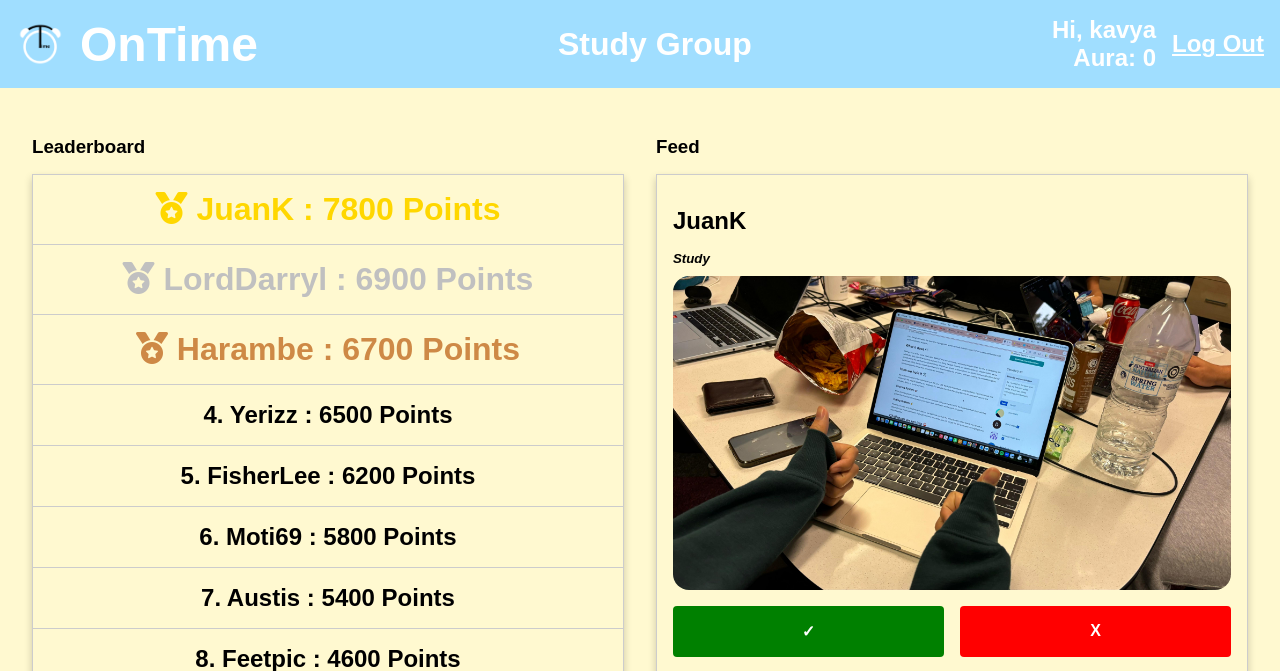
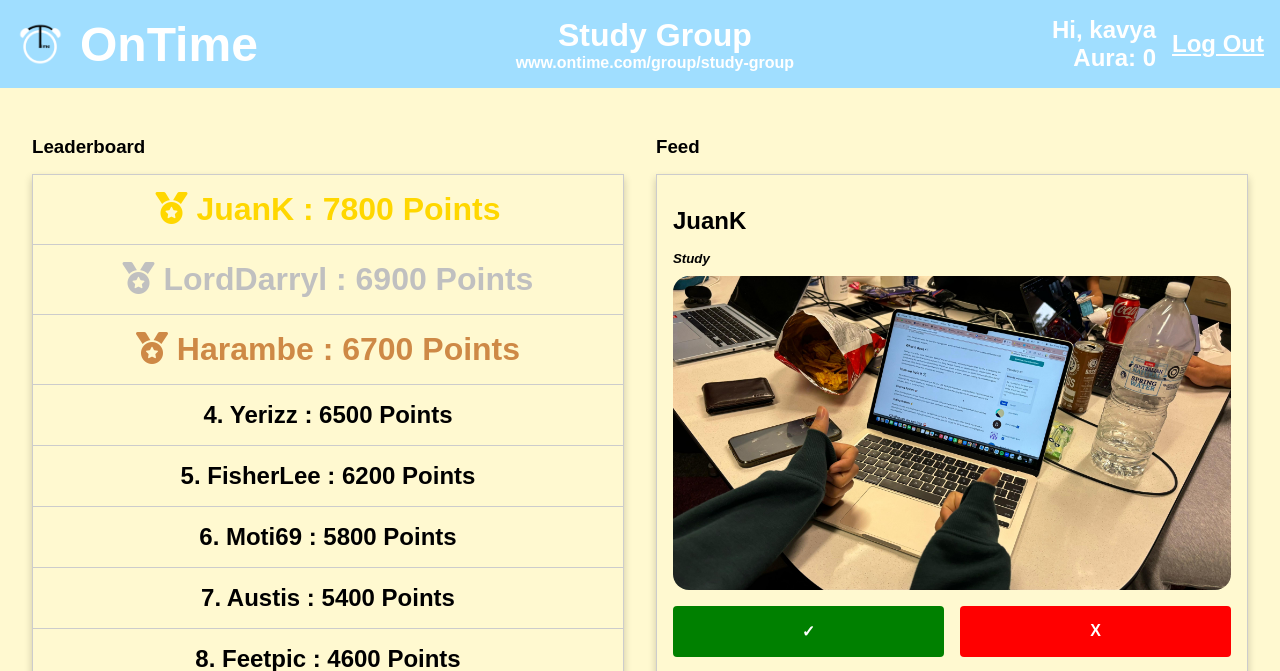
Before and after one commit to YerielShantuy/OnTime_FINAL, a Flask app: page /group in a window 1280 px wide. Shown: the top 671 px of the page. Run offline with Flask 3, Linux system fonts and the light colour scheme; a user stored in the database is signed in; data comes from the database, SQL or seed files in the repository; some libraries are stand-ins or nearby versions.

Commit message:
Change Link Group

```diff
--- a/templates/group.html
+++ b/templates/group.html
@@ -21,14 +21,20 @@
         class="topnav-logo"
         onclick="location.href='/'"
         ,
-        style="padding: 0; cursor: pointer"
+        style="padding: 0; cursor: pointer; flex-grow: 0"
       >
         <img src="static/img/OnTime.PNG" alt="Logo" srcset="" />
         <h2>OnTime</h2>
       </div>
-      <h3 style="flex-grow: 2; text-align: left; font-size: 2rem">
-        Study Group
-      </h3>
+      <div
+        id="user"
+        style="flex-grow: 2; align-content: center; justify-content: center"
+      >
+        <h3 style="font-size: 2rem; text-align: center">Study Group</h3>
+        <h3 style="font-size: 1rem; text-align: center; cursor: pointer">
+          www.ontime.com/group/study-group
+        </h3>
+      </div>
       <div id="user">
         <h3>Hi, {{user["username"]}}</h3>
         <h3>Aura: {{user["scores"]}}</h3>
```
Also changed, not shown: 1 other file.
